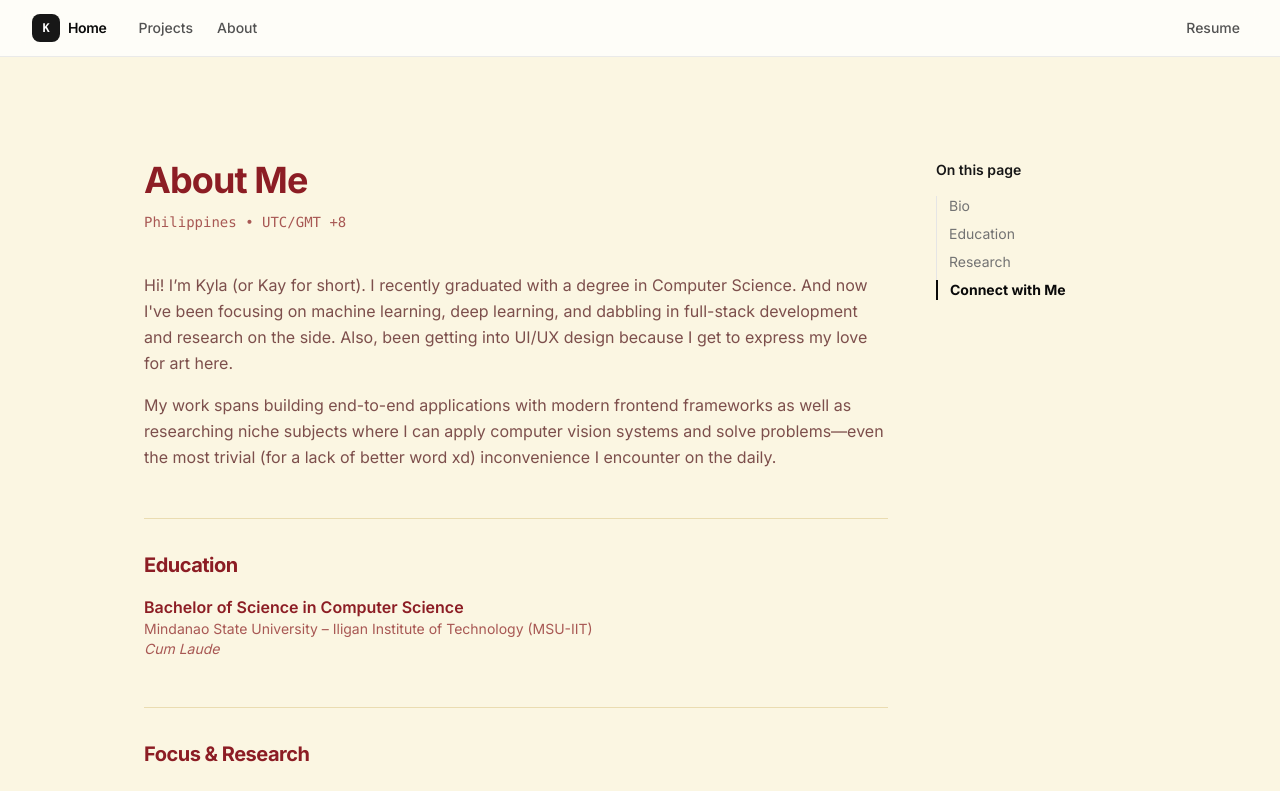
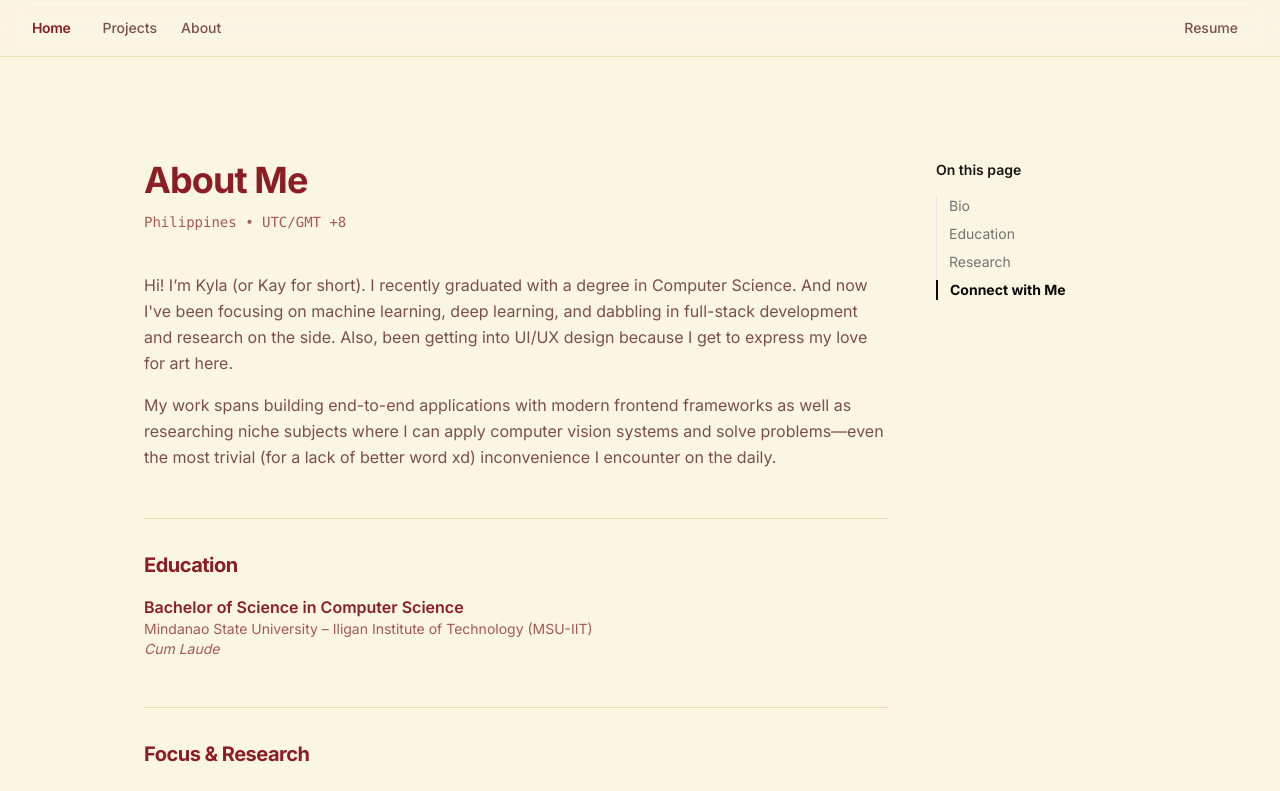
Before and after one commit to kay-16/my-portfolio, a Next.js app: page /about in a window 1280 px wide. Shown: the top 791 px of the page. Built offline with nearby package versions, Linux system fonts and the light colour scheme.

Commit message:
remove quick actions & github icon link

```diff
--- a/app/components/nav.tsx
+++ b/app/components/nav.tsx
@@ -1,77 +1,52 @@
 'use client'
 
 import Link from 'next/link'
-import { ThemeToggle } from './themetoggle'
 
 export function Navbar() {
   return (
-    <header className="fixed top-0 left-0 right-0 z-50 w-full border-b border-neutral-200/80 dark:border-neutral-800/80 bg-white/75 dark:bg-neutral-950/75 backdrop-blur-md transition-colors">
+    <header className="fixed top-0 left-0 right-0 z-50 w-full border-b border-[#EADCB1]/80 dark:border-[#3D2527]/80 bg-[#FBF6E2]/80 dark:bg-[#1A1213]/80 backdrop-blur-md transition-colors duration-300">
       <div className="max-w-7xl mx-auto px-4 sm:px-6 lg:px-8 h-14 flex items-center justify-between">
 
         {/* Left: Brand Logo & Main Nav Links */}
         <div className="flex items-center gap-6 sm:gap-8">
           <Link
             href="/"
-            className="flex items-center gap-2 font-bold text-neutral-950 dark:text-neutral-50 hover:opacity-80 transition"
+            className="flex items-center gap-2 font-bold text-[#8C1D24] dark:text-[#FBF6E2] hover:opacity-85 transition"
           >
-            {/* Small subtle circular mark or initial */}
-            <span className="flex h-7 w-7 items-center justify-center rounded-lg bg-neutral-900 dark:bg-white text-xs text-white dark:text-neutral-950 font-mono font-bold">
+            {/* Small circular mark / initial */}
+            {/* <span className="flex h-7 w-7 items-center justify-center rounded-lg bg-[#8C1D24] dark:bg-[#F3E5AB] text-xs text-[#FFFDF5] dark:text-[#1A1213] font-mono font-bold shadow-xs">
               K
-            </span>
+            </span> */}
             <span className="tracking-tight text-sm font-semibold">Home</span>
           </Link>
 
-          <nav className="hidden sm:flex items-center gap-6 text-sm text-neutral-600 dark:text-neutral-400 font-medium">
+          <nav className="hidden sm:flex items-center gap-6 text-sm text-[#7D4F4C] dark:text-[#D4C49E] font-medium">
             <Link
               href="/projects"
-              className="hover:text-neutral-950 dark:hover:text-neutral-100 transition"
+              className="hover:text-[#8C1D24] dark:hover:text-[#FFFDF5] transition"
             >
               Projects
             </Link>
             <Link
               href="/about"
-              className="hover:text-neutral-950 dark:hover:text-neutral-100 transition"
+              className="hover:text-[#8C1D24] dark:hover:text-[#FFFDF5] transition"
             >
               About
             </Link>
           </nav>
         </div>
 
-        {/* Right: Quick Actions, Resume, & Command / Links */}
+        {/* Right: Quick Actions, Resume, & Theme Toggle */}
         <div className="flex items-center gap-3">
-          {/* Quick Search / Command Pill */}
-          {/* <div className="hidden md:flex items-center gap-2 px-3 py-1.5 rounded-lg border border-neutral-200 dark:border-neutral-800 bg-neutral-50/80 dark:bg-neutral-900/80 text-xs text-neutral-400">
-            <span>Search</span>
-            <kbd className="px-1.5 py-0.5 rounded border border-neutral-200 dark:border-neutral-700 bg-white dark:bg-neutral-800 font-mono text-[10px] text-neutral-500 dark:text-neutral-400 shadow-2xs">
-              ⌘K
-            </kbd>
-          </div> */}
-
-
           {/* Resume Link */}
           <a
             href="/resume.pdf"
             target="_blank"
             rel="noopener noreferrer"
-            className="text-xs sm:text-sm font-medium text-neutral-600 dark:text-neutral-400 hover:text-neutral-950 dark:hover:text-neutral-100 px-2 py-1 transition"
+            className="text-xs sm:text-sm font-medium text-[#7D4F4C] dark:text-[#D4C49E] hover:text-[#8C1D24] dark:hover:text-[#FFFDF5] px-2.5 py-1 rounded-lg hover:bg-[#F5EBC4]/50 dark:hover:bg-[#2D1F20] transition"
           >
             Resume
           </a>
-
-          {/* GitHub Icon Link */}
-          {/* <a
-            href="https://github.com/kay-16"
-            target="_blank"
-            rel="noopener noreferrer"
-            aria-label="GitHub Profile"
-            className="p-1.5 rounded-lg text-neutral-500 hover:text-neutral-900 dark:hover:text-neutral-100 hover:bg-neutral-100 dark:hover:bg-neutral-800 transition"
-          >
-            <img
-              src="/github.svg"
-              alt=""
-              className="w-4 h-4 opacity-80 hover:opacity-100 dark:invert"
-            />
-          </a> */}
         </div>
 
       </div>
```
